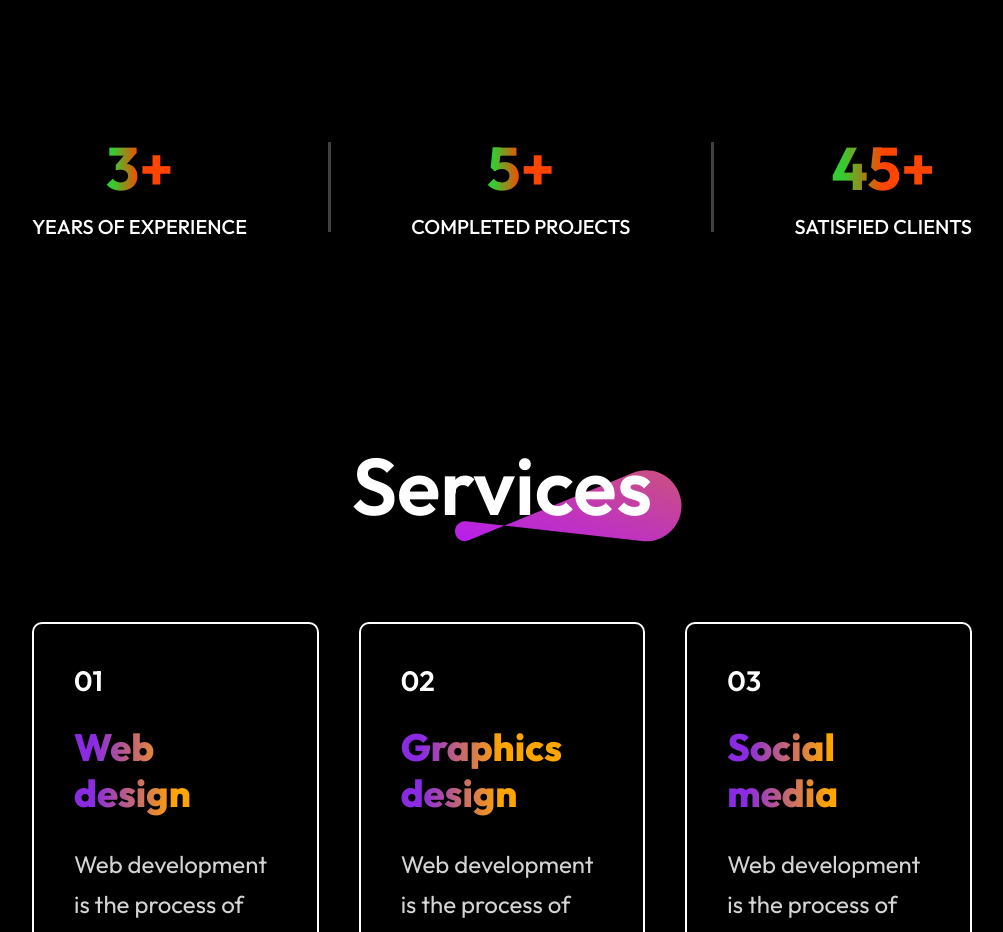
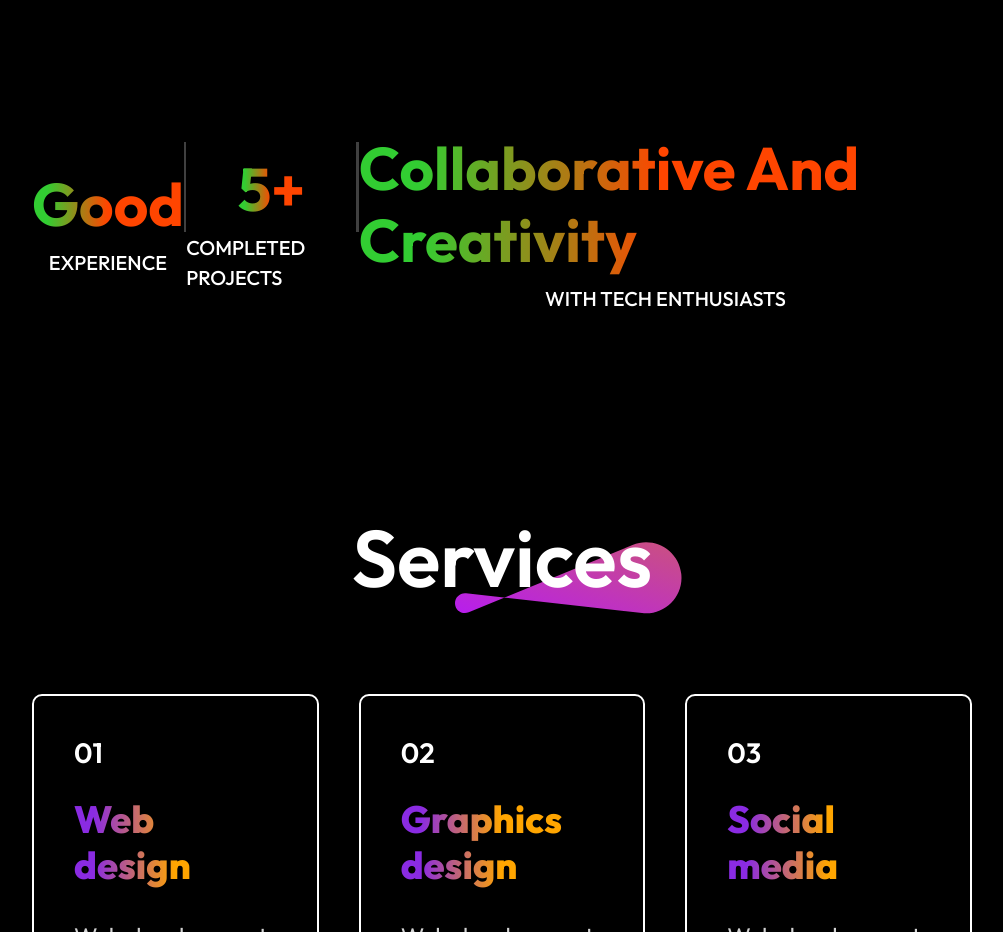
Before and after one commit to yabuz87/portfolio, a React (Vite) app: page / in a window 1280 px wide. Shown: the part 1900-2832 px from the top of the page, without its empty margins (138-1141 px from the left). Built offline with nearby package versions, Linux system fonts and the light colour scheme; a web font is replaced by a local one.

Commit message:
editing something about me

```diff
--- a/src/components/About/About.jsx
+++ b/src/components/About/About.jsx
@@ -31,8 +31,8 @@ const About = () => {
     </div>
     <div className="acheivments">
     <div className="about-acheivment">
-        <h1>3+</h1>
-        <p>Years of Experience</p>
+        <h1>Good</h1>
+        <p>Experience</p>
 
     </div>
      <hr/>
@@ -44,8 +44,9 @@ const About = () => {
     <hr/>
 
     <div className="about-acheivment">
-        <h1>45+</h1>
-        <p>satisfied clients</p>
+        <h1>Collaborative And Creativity</h1>
+        <p>With Tech Enthusiasts</p>
+
     </div>
 
     </div>
```
